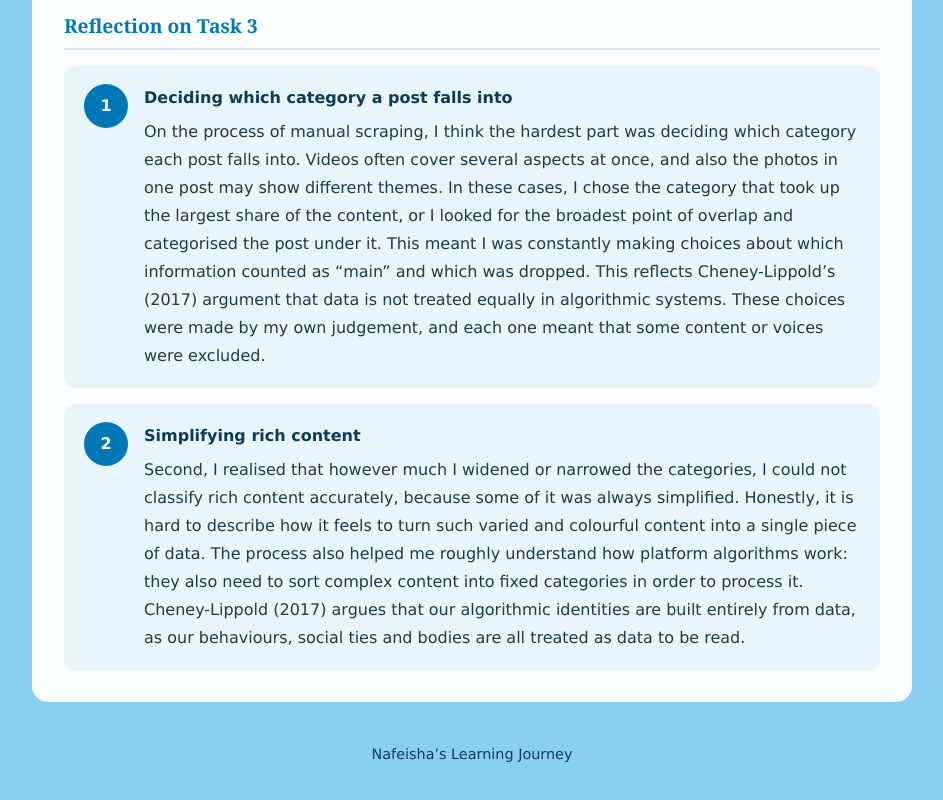
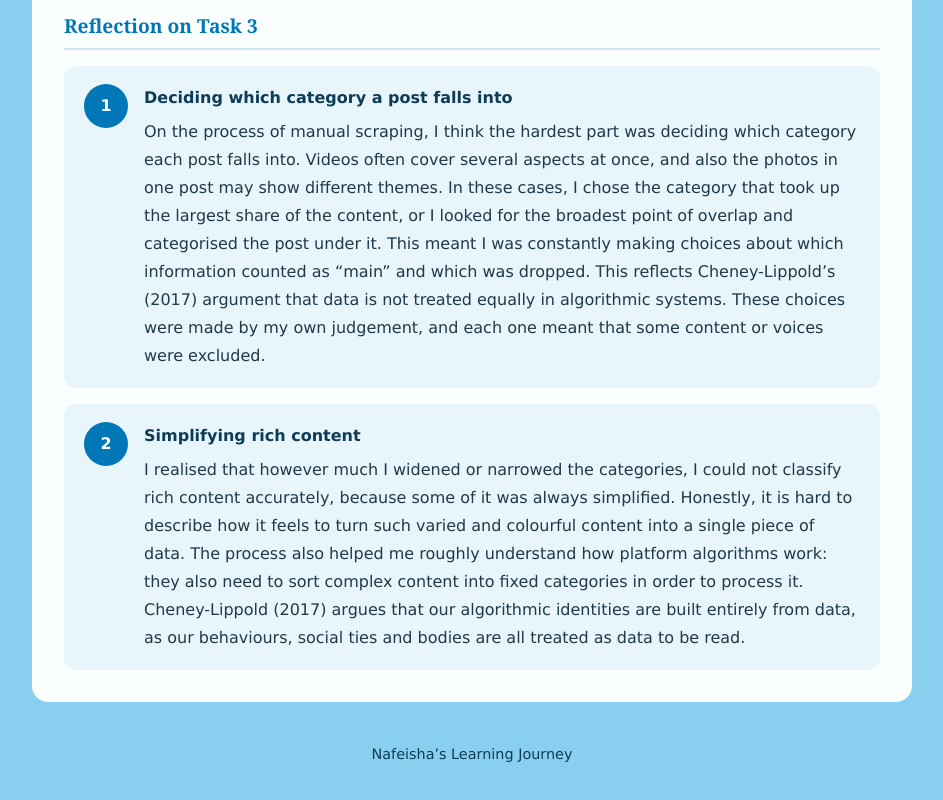
Before and after one commit to Nafeisha-code/mywebsite, a plain HTML site: page index.html in a window 1280 px wide. Shown: the part 6803-7603 px from the top of the page, without its empty margins (308-1251 px from the left). Drawn offline with Linux system fonts and the light colour scheme.

Commit message:
Add files via upload

```diff
--- a/index.html
+++ b/index.html
@@ -226,7 +226,7 @@
               <span class="step-num">2</span>
               <div>
                 <p class="step-title">Simplifying rich content</p>
-                <p>Second, I realised that however much I widened or narrowed the categories, I could not classify rich content accurately, because some of it was always simplified. Honestly, it is hard to describe how it feels to turn such varied and colourful content into a single piece of data. The process also helped me roughly understand how platform algorithms work: they also need to sort complex content into fixed categories in order to process it. Cheney-Lippold (2017) argues that our algorithmic identities are built entirely from data, as our behaviours, social ties and bodies are all treated as data to be read.</p>
+                <p>I realised that however much I widened or narrowed the categories, I could not classify rich content accurately, because some of it was always simplified. Honestly, it is hard to describe how it feels to turn such varied and colourful content into a single piece of data. The process also helped me roughly understand how platform algorithms work: they also need to sort complex content into fixed categories in order to process it. Cheney-Lippold (2017) argues that our algorithmic identities are built entirely from data, as our behaviours, social ties and bodies are all treated as data to be read.</p>
               </div>
             </li>
           </ol>
```
